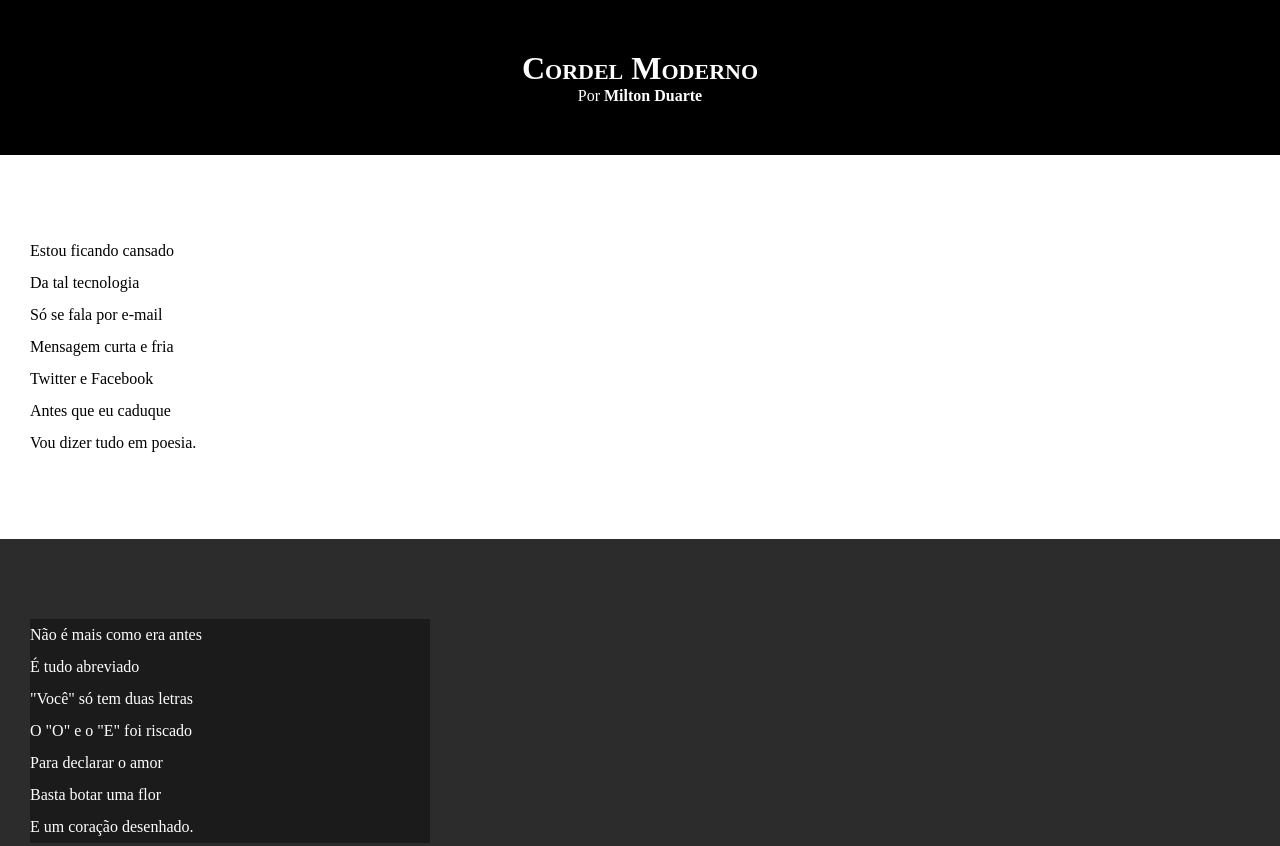
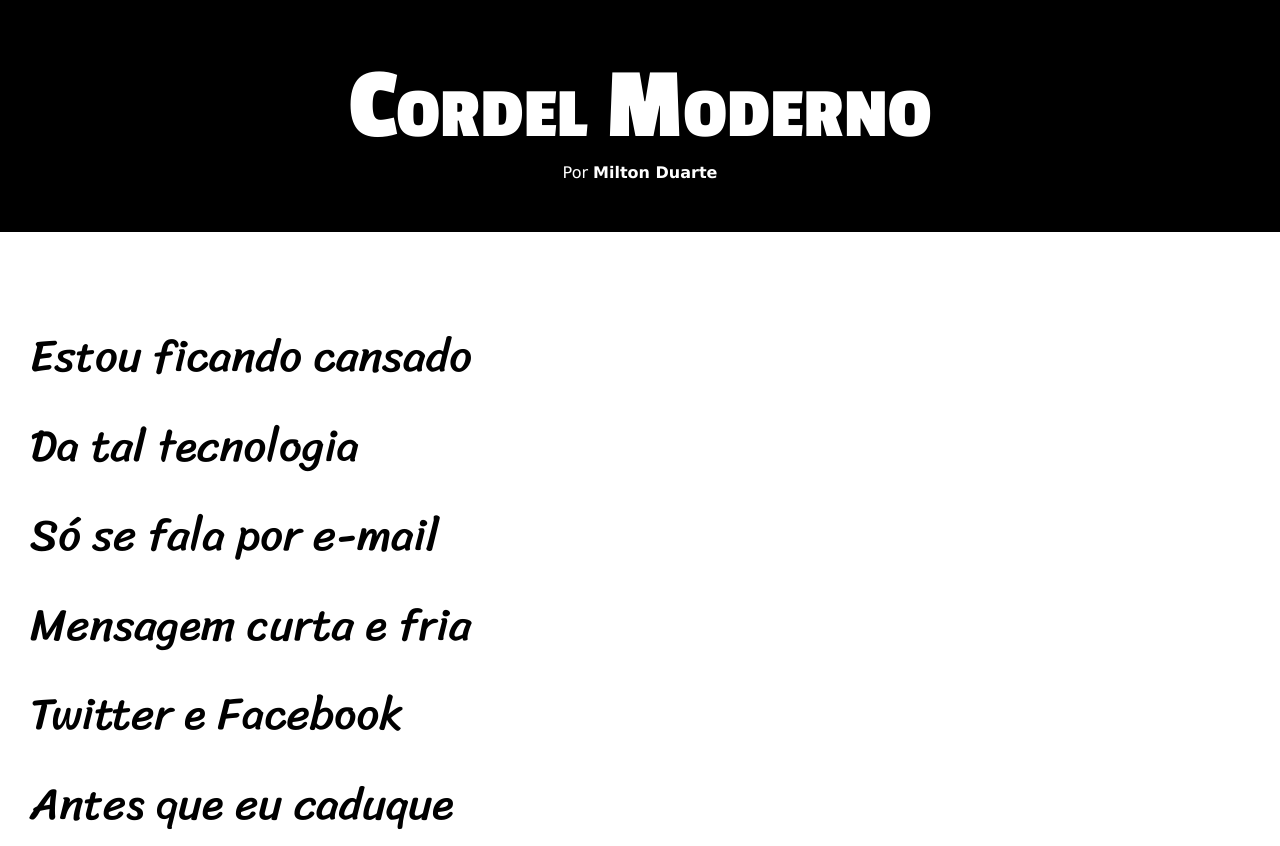
Before and after one commit to andreblosaliatti/html-css, a plain HTML site: page desafios/des12/index.html in a window 1280 px wide. Shown: the top 846 px of the page. Drawn offline with Linux system fonts and the light colour scheme.

Commit message:
atualização de estilos desafio 12

```diff
--- a/desafios/des12/estilo/style.css
+++ b/desafios/des12/estilo/style.css
@@ -1,4 +1,14 @@
 @charset "UTF-8";
+
+@import url('https://fonts.googleapis.com/css2?family=Passion+One:wght@400;700;900&display=swap');
+
+@import url('https://fonts.googleapis.com/css2?family=Sriracha&display=swap');
+
+:root {
+    --fonte1: Verdana, Geneva, Tahoma, sans-serif;
+    --fonte2: 'Passion One', cursive;
+    --fonte3: "Sriracha", cursive;
+}
 
 *{
     margin: 0;
@@ -8,6 +18,7 @@
 html, body {
     height: 100vh;
     background-color: darkgray;
+    font-family: var(--fonte1);
 }
 
 header {
@@ -19,6 +30,8 @@ header {
 header > h1 {
     padding-top: 50px;
     font-variant: small-caps;
+    font-family: var(--fonte2);
+    font-size: 8vw;
 }
 
 header > p {
@@ -40,6 +53,8 @@ section{
     padding-bottom: 10vh;
     line-height: 2em;
     padding-left: 30px;
+    font-family: var(--fonte3);
+    font-size: 3.5vw;
 }
 
 section.normal{
@@ -54,7 +69,8 @@ section.imagem {
 
 section.imagem > p {
     background-color: rgba(0, 0, 0, 0.384);
-    width: 400px;
+    display: inline-block;
+    padding: 5px;
 }
 
 footer {
```
